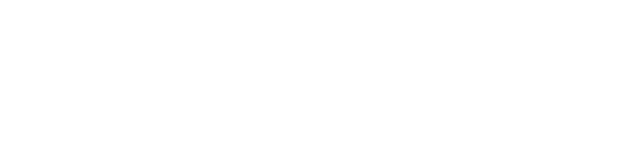
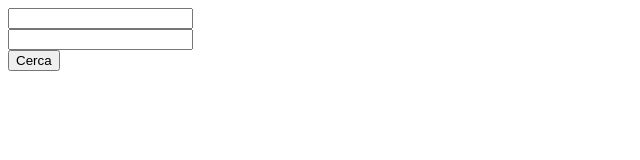
Before and after one commit to EnricoDErasmo/js-biglietto-treno-form, a plain HTML site: page index.html in a window 1280 px wide. Shown: the whole page, without its empty margins (0-640 px from the left). Drawn offline with Linux system fonts and the light colour scheme.

Commit message:
created html input and button

```diff
--- a/index.html
+++ b/index.html
@@ -12,6 +12,18 @@
 
 <body>
 
+    <div>
+        <input id="userKm" type="number">
+    </div>
+
+    <div>
+        <input id="userAge" type="number">
+    </div>
+
+    <div>
+        <button id="searchBtn">Cerca</button>
+    </div>
+
 
 
    <script type="text/javascript" src="js/script.js"></script>
```
